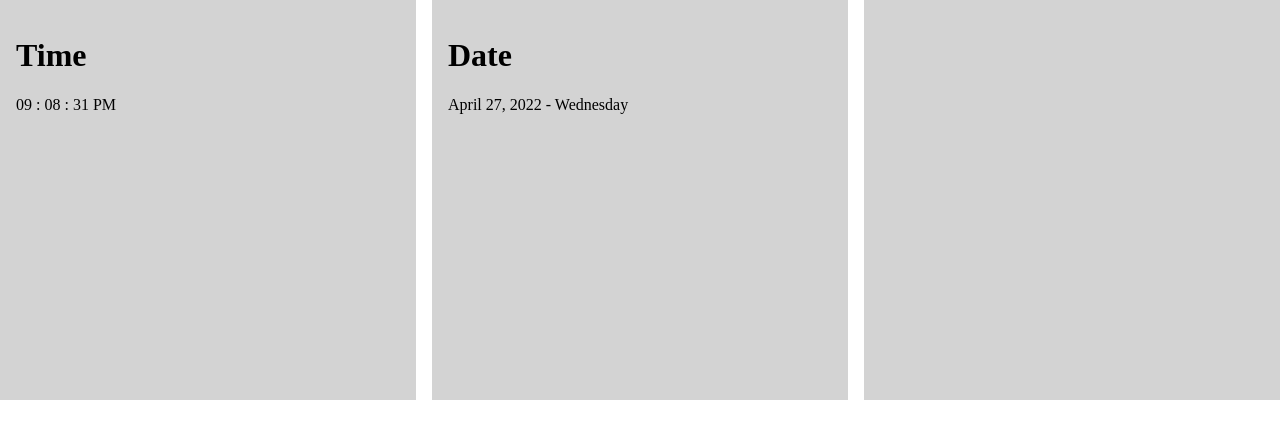
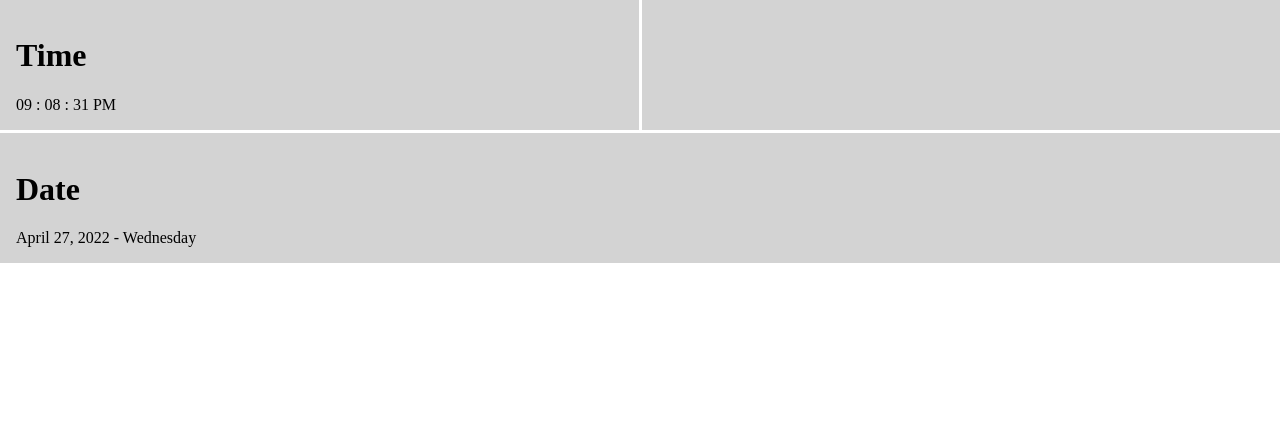
Before and after one commit to KeriCKelly/Dashboard, a plain HTML site: page index.html in a window 1280 px wide. Drawn offline with nearby package versions, Linux system fonts and the light colour scheme; no server answers.

Commit message:
Grid
Created new grid layout

```diff
--- a/css/styles.css
+++ b/css/styles.css
@@ -1,11 +1,16 @@
 /* Grid */
+
 .layout {
-  /* Set your own grid   */
   display: grid;
-  grid-template-columns: repeat(3, 1fr);
-  grid-template-rows: 400px;
-  grid-column-gap: 1em;
-}
+  grid-template-columns: repeat(2, 1fr);
+  grid-template-rows: repeat(2, 1fr);
+  grid-column-gap: 3px;
+  grid-row-gap: 3px;
+  }
+
+  .time { grid-area: 1 / 1 / 2 / 2; }
+  .date { grid-area: 2 / 1 / 3 / 3; }
+  .weather { grid-area: 1 / 2 / 2 / 3; }
 
 /* Widgets */
 section {
```
